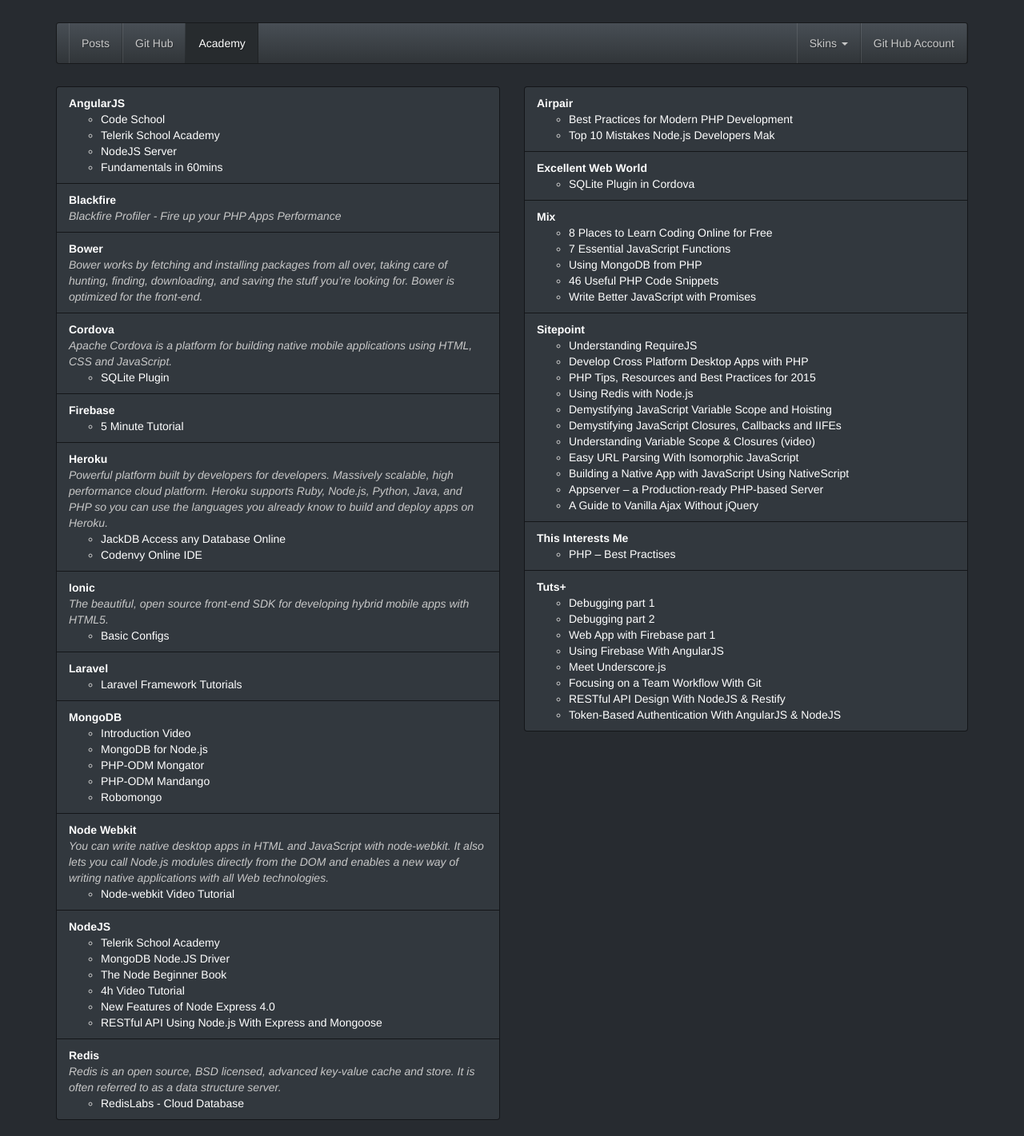
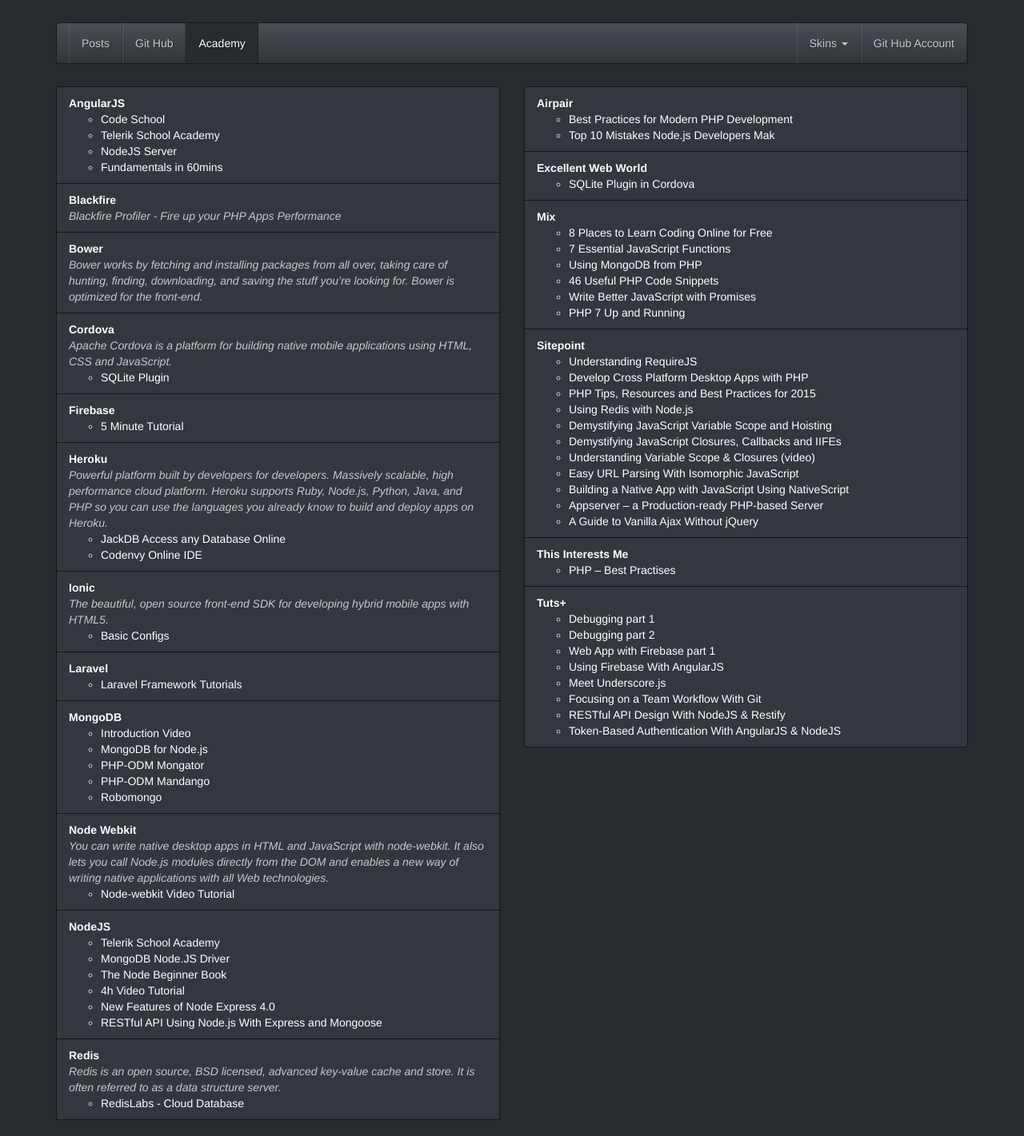
Before and after one commit to donvercety/donvercety.github.io, a Jekyll site: the page built from academy.html, in a window 1280 px wide. Shown: the whole page at 80% size. Built offline with Jekyll 4.4.1, drawn with Linux system fonts in a browser that asks for light colours; nearby versions of some CDN libraries.

Commit message:
PHP 7 Laracast

```diff
--- a/_data/academy.yml
+++ b/_data/academy.yml
@@ -308,3 +308,5 @@
       link: "http://blog.koonk.com/2015/07/46-useful-php-code-snippets-that-can-help-you-with-your-php-projects/"
     - name: "Write Better JavaScript with Promises"
       link: "http://davidwalsh.name/write-javascript-promises"
+    - name: "PHP 7 Up and Running"
+      link: "https://laracasts.com/series/php7-up-and-running"
```
